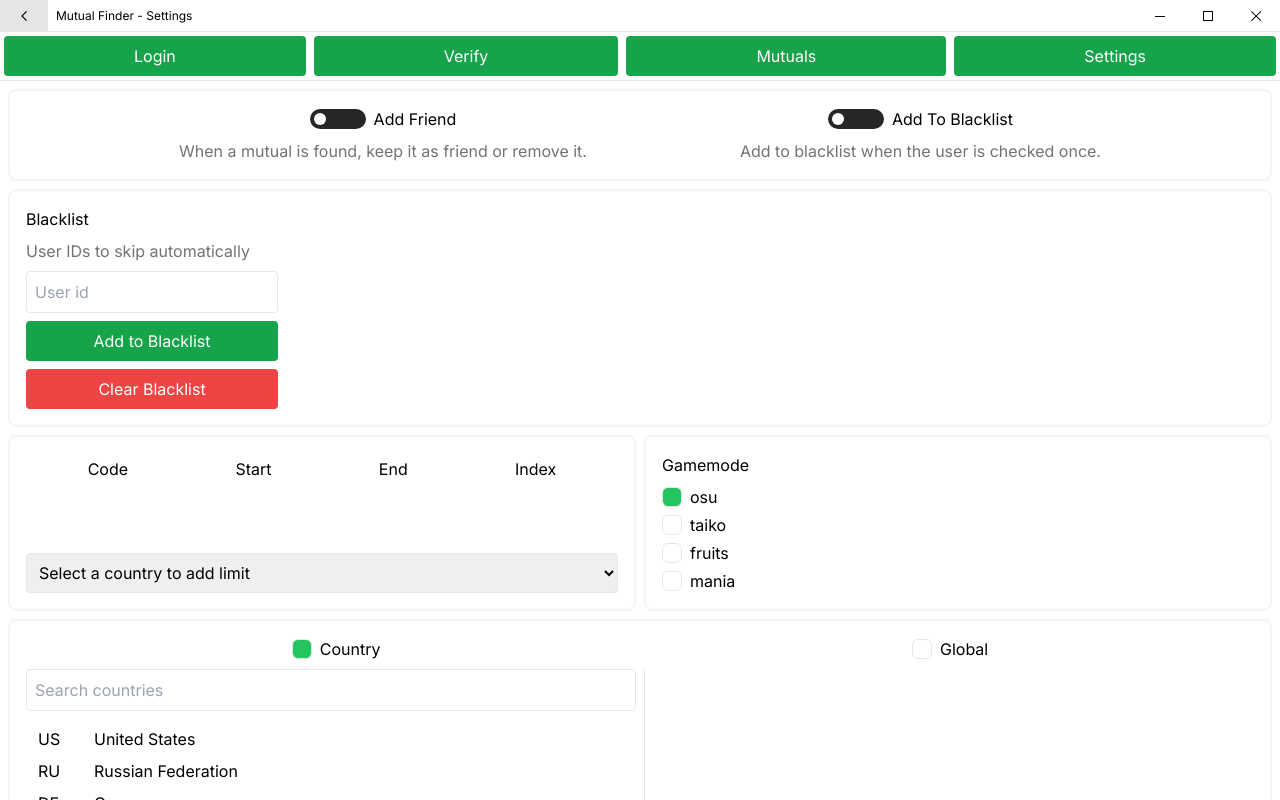
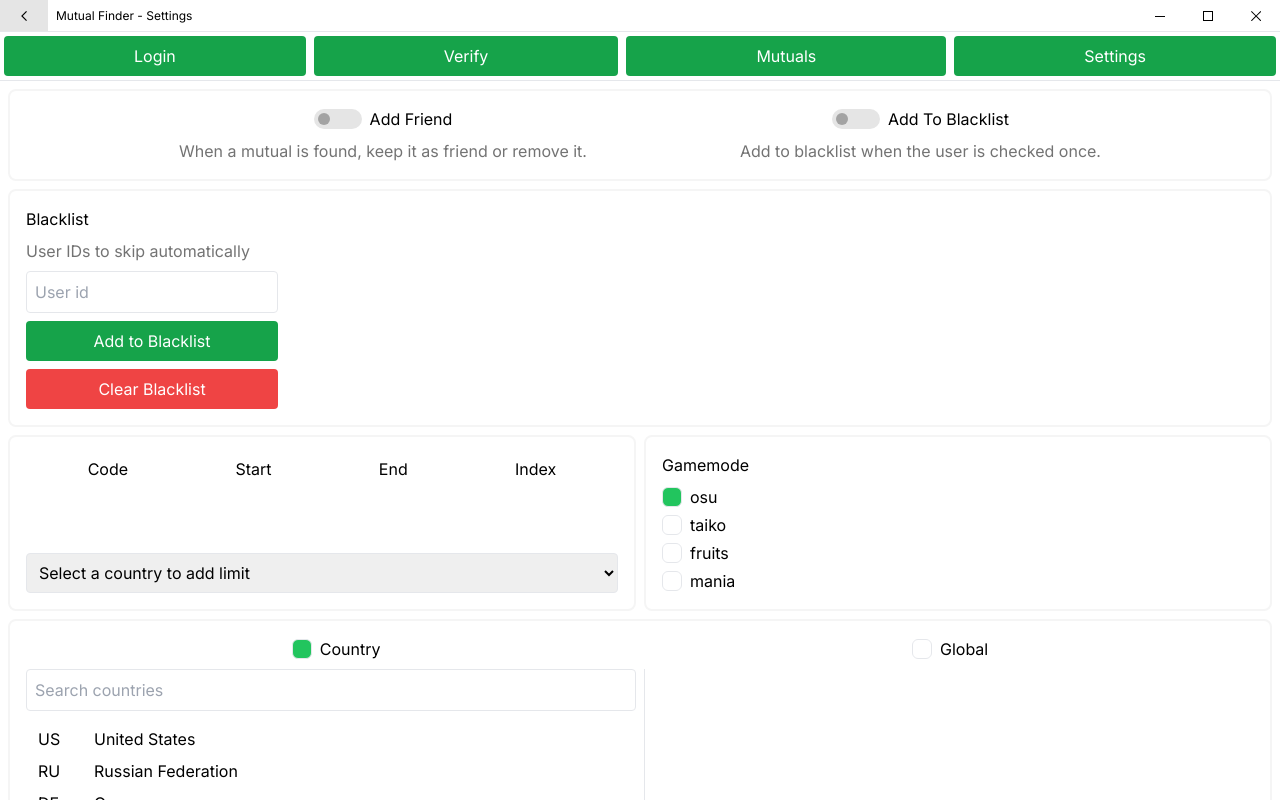
Before and after one commit to metkm/osu-mutual-finder, a Vue app: page /settings in a window 1280 px wide. Built offline with nearby package versions, Linux system fonts and the light colour scheme.

Commit message:
light theme for checkbox

```diff
--- a/src/components/AppCheckbox.vue
+++ b/src/components/AppCheckbox.vue
@@ -18,7 +18,7 @@
 <template>
   <div class="flex flex-col items-center gap-2">
     <div class="flex items-center gap-2">
-      <div class="w-14 p-1 rounded-full relative bg-neutral-800 transition-colors" :class="{ '!bg-green-600': modelValue }">
+      <div class="w-12 p-1 rounded-full relative bg-neutral-200 dark:bg-neutral-800 transition-colors" :class="{ '!bg-green-600': modelValue }">
         <input
           type="checkbox"
           :id="label"
@@ -26,7 +26,10 @@
           @change="updateModelValue"
           class="absolute inset-0 appearance-none"
         >
-        <div class="h-3 w-3 rounded-full bg-white transition-all pointer-events-none" :class="{ 'translate-x-9': modelValue }" />
+        <div
+          class="h-3 w-3 rounded-full bg-neutral-400 dark:bg-white transition-all pointer-events-none"
+          :class="{ 'translate-x-7 !bg-white': modelValue }"
+        />
       </div>
       <label :for="label">{{ label }}</label>
     </div>
```
